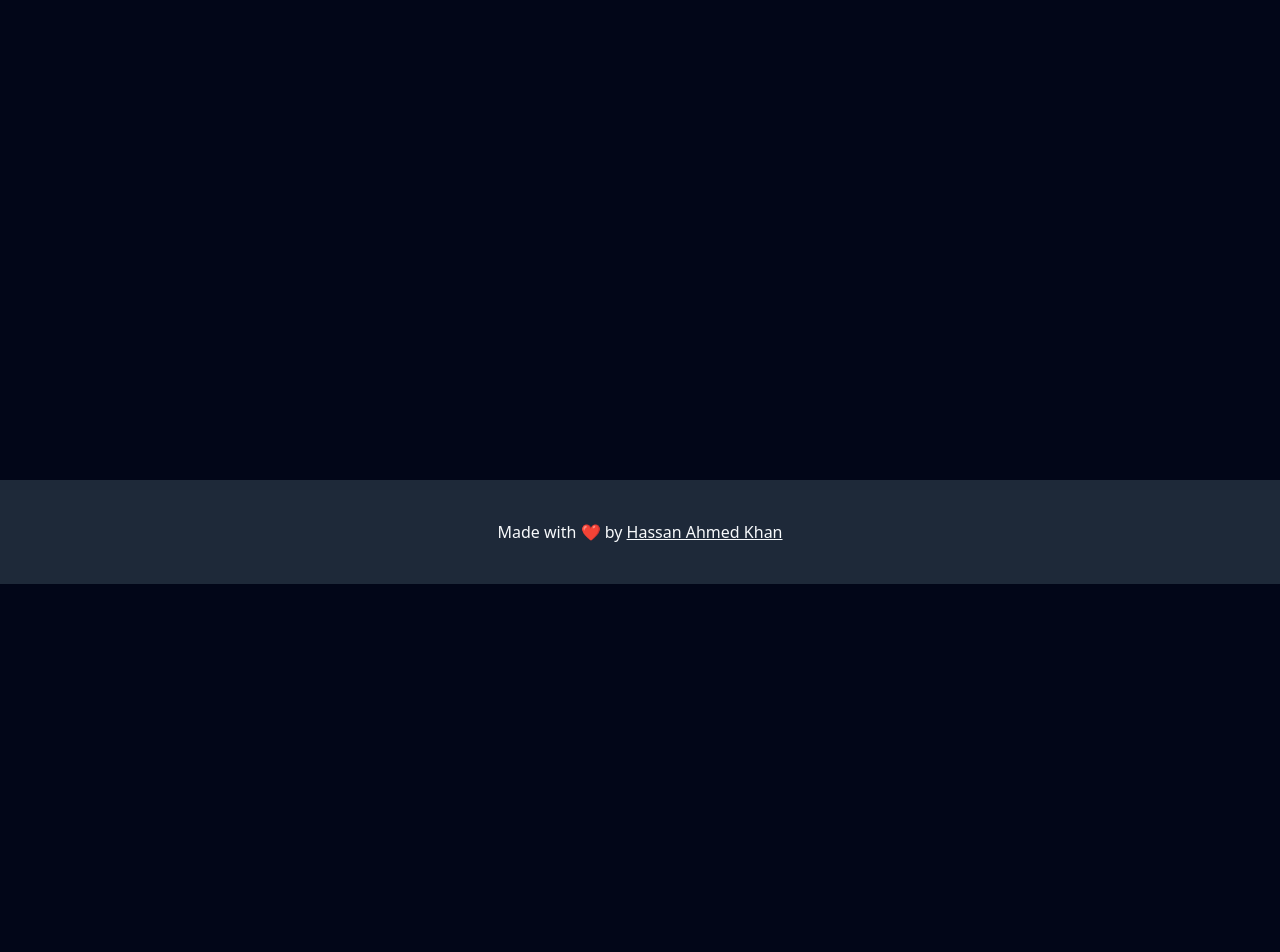
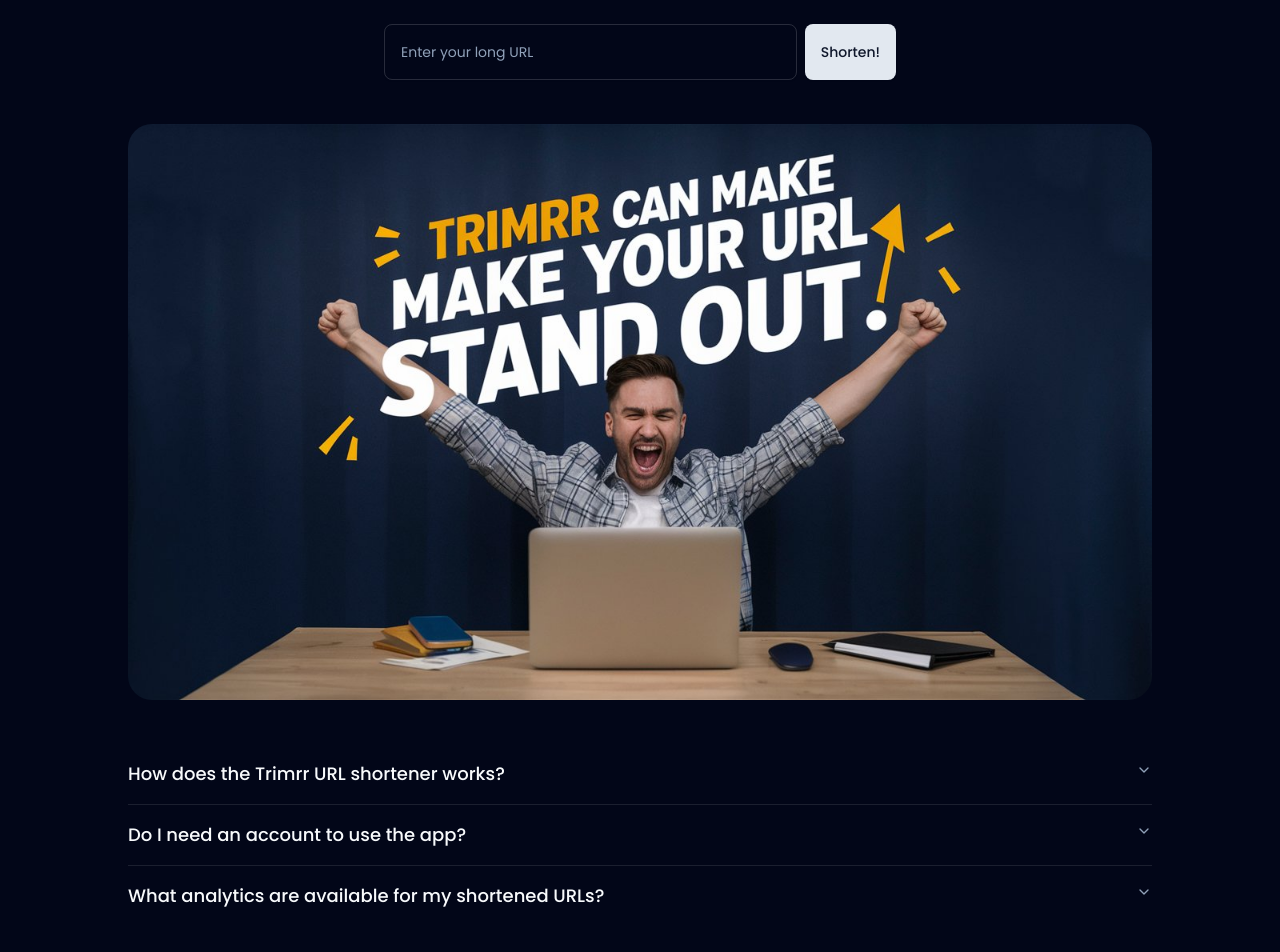
Before and after one commit to hakhan1999/URL-Shortener-App, a React (Vite) app: page / in a window 1280 px wide. Shown: the part 360-1312 px from the top of the page. Before the commit the page ends 944 px from the top, so only its background shows below. Built offline with nearby package versions, Linux system fonts and the light colour scheme.

Commit message:
landing page completed

```diff
--- a/index.html
+++ b/index.html
@@ -4,6 +4,12 @@
     <meta charset="UTF-8" />
     <link rel="icon" type="image/svg+xml" href="/logo.png" />
     <meta name="viewport" content="width=device-width, initial-scale=1.0" />
+    <link rel="preconnect" href="https://fonts.googleapis.com" />
+    <link rel="preconnect" href="https://fonts.gstatic.com" crossorigin />
+    <link
+      href="https://fonts.googleapis.com/css2?family=Poppins:ital,wght@0,100;0,200;0,300;0,400;0,500;0,600;0,700;0,800;0,900;1,100;1,200;1,300;1,400;1,500;1,600;1,700;1,800;1,900&display=swap"
+      rel="stylesheet"
+    />
     <title>URL Shortener App</title>
   </head>
   <body>
--- a/package.json
+++ b/package.json
@@ -10,6 +10,7 @@
     "preview": "vite preview"
   },
   "dependencies": {
+    "@radix-ui/react-accordion": "^1.2.11",
     "@radix-ui/react-avatar": "^1.1.10",
     "@radix-ui/react-dropdown-menu": "^2.1.15",
     "@radix-ui/react-slot": "^1.2.3",
--- a/src/components/Header.jsx
+++ b/src/components/Header.jsx
@@ -14,7 +14,7 @@
 
 const Header = () => {
   const navigate = useNavigate();
-  const user = true;
+  const user = false;
   return (
     <header className="py-4 flex justify-between items-center">
       <Link to="/">
--- /dev/null
+++ b/src/components/ui/accordion.jsx
@@ -0,0 +1,52 @@
+import * as React from "react";
+import * as AccordionPrimitive from "@radix-ui/react-accordion";
+import { ChevronDownIcon } from "lucide-react";
+
+import { cn } from "@/lib/utils";
+
+const Accordion = React.forwardRef(({ ...props }, ref) => (
+  <AccordionPrimitive.Root ref={ref} data-slot="accordion" {...props} />
+));
+Accordion.displayName = "Accordion";
+
+function AccordionItem({ className, ...props }) {
+  return (
+    <AccordionPrimitive.Item
+      data-slot="accordion-item"
+      className={cn("border-b last:border-b-0", className)}
+      {...props}
+    />
+  );
+}
+
+function AccordionTrigger({ className, children, ...props }) {
+  return (
+    <AccordionPrimitive.Header className="flex">
+      <AccordionPrimitive.Trigger
+        data-slot="accordion-trigger"
+        className={cn(
+          "focus-visible:border-ring focus-visible:ring-ring/50 flex flex-1 items-start justify-between gap-4 rounded-md py-4 text-left text-sm font-medium transition-all outline-none hover:underline focus-visible:ring-[3px] disabled:pointer-events-none disabled:opacity-50 [&[data-state=open]>svg]:rotate-180",
+          className
+        )}
+        {...props}
+      >
+        {children}
+        <ChevronDownIcon className="text-muted-foreground pointer-events-none size-4 shrink-0 translate-y-0.5 transition-transform duration-200" />
+      </AccordionPrimitive.Trigger>
+    </AccordionPrimitive.Header>
+  );
+}
+
+function AccordionContent({ className, children, ...props }) {
+  return (
+    <AccordionPrimitive.Content
+      data-slot="accordion-content"
+      className="data-[state=closed]:animate-accordion-up data-[state=open]:animate-accordion-down overflow-hidden text-sm"
+      {...props}
+    >
+      <div className={cn("pt-0 pb-4", className)}>{children}</div>
+    </AccordionPrimitive.Content>
+  );
+}
+
+export { Accordion, AccordionItem, AccordionTrigger, AccordionContent };
--- /dev/null
+++ b/src/components/ui/input.jsx
@@ -0,0 +1,24 @@
+import * as React from "react"
+
+import { cn } from "@/lib/utils"
+
+function Input({
+  className,
+  type,
+  ...props
+}) {
+  return (
+    <input
+      type={type}
+      data-slot="input"
+      className={cn(
+        "file:text-foreground placeholder:text-muted-foreground selection:bg-primary selection:text-primary-foreground dark:bg-input/30 border-input flex h-9 w-full min-w-0 rounded-md border bg-transparent px-3 py-1 text-base shadow-xs transition-[color,box-shadow] outline-none file:inline-flex file:h-7 file:border-0 file:bg-transparent file:text-sm file:font-medium disabled:pointer-events-none disabled:cursor-not-allowed disabled:opacity-50 md:text-sm",
+        "focus-visible:border-ring focus-visible:ring-ring/50 focus-visible:ring-[3px]",
+        "aria-invalid:ring-destructive/20 dark:aria-invalid:ring-destructive/40 aria-invalid:border-destructive",
+        className
+      )}
+      {...props} />
+  );
+}
+
+export { Input }
--- a/src/index.css
+++ b/src/index.css
@@ -114,9 +114,10 @@
   }
   body {
     @apply bg-background text-foreground;
+    font-family: "Poppins", sans-serif;
   }
 
   .customContainer {
-    @apply mx-auto px-4 sm:px-6 lg:px-20;
+    @apply mx-auto px-4 sm:px-6 lg:px-32;
   }
 }
--- a/src/pages/Landing.jsx
+++ b/src/pages/Landing.jsx
@@ -1,11 +1,81 @@
-import React from 'react'
+import { Button } from "@/components/ui/button";
+import { Input } from "@/components/ui/input";
+import React, { useState } from "react";
+import {
+  Accordion,
+  AccordionContent,
+  AccordionItem,
+  AccordionTrigger,
+} from "@/components/ui/accordion";
+import { useNavigate } from "react-router-dom";
 
 const Landing = () => {
+  const [longUrl, setLongUrl] = useState("");
+  const navigate = useNavigate();
+  const handleShorten = (e) => {
+    e.preventDefault();
+    if (longUrl) navigate(`/auth?createNew=${longUrl}`);
+  };
   return (
-    <div>
-      <h1>Landing</h1>
+    <div className="flex flex-col items-center">
+      <h2 className="my-10 sm:my-16 text-3xl sm:text-6xl lg:text-7xl text-white text-center font-extrabold">
+        The only url shortener <br /> you'll ever need 👇
+      </h2>
+      <form
+        onSubmit={handleShorten}
+        className="sm:h-14 flex flex-col sm:flex-row w-full md:w-2/4 gap-2 items-center"
+      >
+        <Input
+          type="url"
+          required
+          value={longUrl}
+          placeholder="Enter your long URL"
+          className="h-full flex-1 py-4 px-4"
+          onChange={(e) => {
+            setLongUrl(e.target.value);
+          }}
+        />
+        <Button className="h-full cursor-pointer" type="submit">
+          Shorten!
+        </Button>
+      </form>
+      <img
+        src="/banner.jpeg"
+        alt="Banner"
+        className="w-full my-11 rounded-3xl"
+      />
+      <Accordion type="multiple" className="w-full">
+        <AccordionItem value="item-1">
+          <AccordionTrigger className="text-lg cursor-pointer">
+            How does the Trimrr URL shortener works?
+          </AccordionTrigger>
+          <AccordionContent>
+            When you enter a long URL, our system generates a shorter version of
+            that URL. This shortened URL redirects to the original long URL when
+            accessed.
+          </AccordionContent>
+        </AccordionItem>
+        <AccordionItem value="item-2">
+          <AccordionTrigger className="text-lg cursor-pointer">
+            Do I need an account to use the app?
+          </AccordionTrigger>
+          <AccordionContent>
+            Yes. Creating an account allows you to manage your URLs, view
+            analytics, and customize your short URLs.
+          </AccordionContent>
+        </AccordionItem>
+        <AccordionItem value="item-3">
+          <AccordionTrigger className="text-lg cursor-pointer">
+            What analytics are available for my shortened URLs?
+          </AccordionTrigger>
+          <AccordionContent>
+            You can view the number of clicks, geolocation data of the clicks
+            and device types (mobile/desktop) for each of your shortened URLs.
+          </AccordionContent>
+        </AccordionItem>
+      </Accordion>
     </div>
-  )
-}
+  );
+};
 
-export default Landing
+export default Landing;
```
Also changed, not shown: public/banner.jpeg (added), 1 other file (tests, documents, lock files or other folders).
